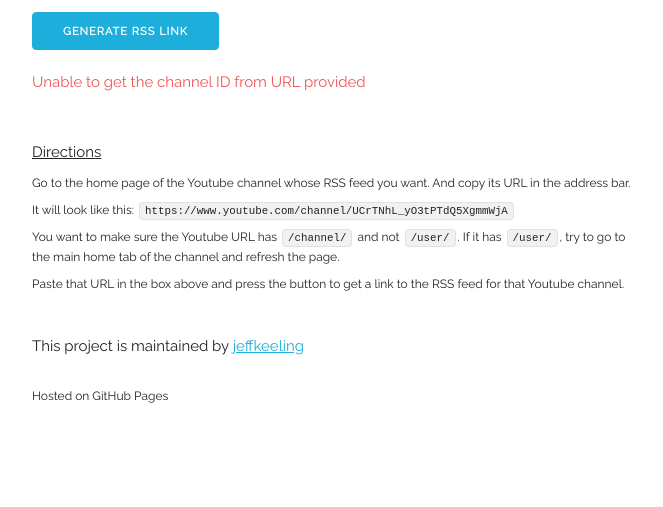
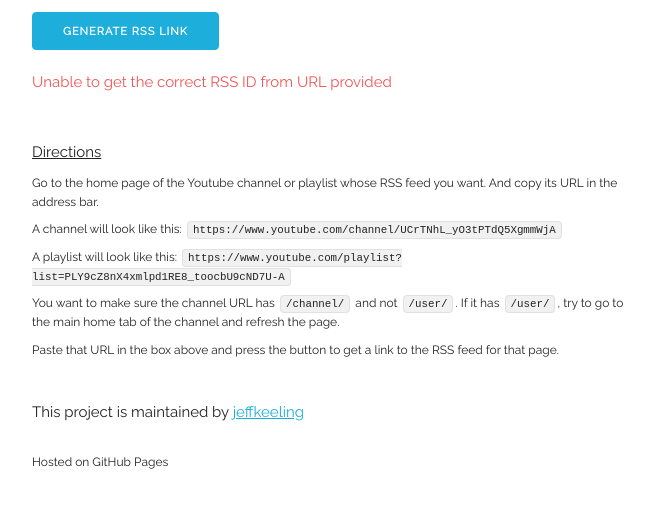
Before and after one commit to jeffkeeling/youtube_rss_extractor, a plain HTML site: page index.html in a window 1280 px wide. Both pictures are taken after typing "Sample" into the empty fields and a click on the input "generate RSS link". Shown: the part 161-668 px from the top of the page, without its empty margins (308-971 px from the left). Drawn offline with Linux system fonts and the light colour scheme.

```diff
--- a/index.html
+++ b/index.html
@@ -25,7 +25,7 @@
             <form id="youtube-form">
                 <div class="row">
                     <div class="twelve columns">
-                        <input class="u-full-width" id="user-input" type="text" placeholder=" youtube channel URL here">
+                        <input class="u-full-width" id="user-input" type="text" placeholder=" youtube URL here">
                     </div>
                 </div>
                 <input class="button-primary" type="submit" value="generate RSS link">
@@ -44,10 +44,11 @@
 
         <section class="directions">
             <h6>Directions</h6>
-            <p>Go to the home page of the Youtube channel whose RSS feed you want. And copy its URL in the address bar.</p>
-            <p>It will look like this: <code>https://www.youtube.com/channel/UCrTNhL_yO3tPTdQ5XgmmWjA</code>
-            <p>You want to make sure the Youtube URL has <code>/channel/</code> and not <code>/user/</code>. If it has <code>/user/</code>, try to go to the main home tab of the channel and refresh the page. </p>
-            <p>Paste that URL in the box above and press the button to get a link to the RSS feed for that Youtube channel.
+            <p>Go to the home page of the Youtube channel or playlist whose RSS feed you want. And copy its URL in the address bar.</p>
+            <p>A channel will look like this: <code>https://www.youtube.com/channel/UCrTNhL_yO3tPTdQ5XgmmWjA</code>
+            <p>A playlist will look like this: <code>https://www.youtube.com/playlist?list=PLY9cZ8nX4xmlpd1RE8_toocbU9cND7U-A</code>
+            <p>You want to make sure the channel URL has <code>/channel/</code> and not <code>/user/</code>. If it has <code>/user/</code>, try to go to the main home tab of the channel and refresh the page. </p>
+            <p>Paste that URL in the box above and press the button to get a link to the RSS feed for that page.
         </section>
 
         <footer>
--- a/javascripts/extractRSS.js
+++ b/javascripts/extractRSS.js
@@ -5,26 +5,37 @@
     rssContainer = document.getElementById('rss-container'),
 
     showError = function() {
-        error.innerHTML = 'Unable to get the channel ID from URL provided';
+        error.innerHTML = 'Unable to get the correct RSS ID from URL provided';
 
         // remove hidden class
         error.className = '';
     },
 
-    showRssUrl = function(channelId) {
+    getChannelUrl = function(channelId) {
         var rssUrl = 'https://www.youtube.com/feeds/videos.xml?channel_id=' + channelId;
-        rssLink.innerHTML = rssUrl;
+        showUrl(rssUrl);
+    },
 
+    getPlaylistUrl = function(playlistId) {
+        var rssUrl = 'https://www.youtube.com/feeds/videos.xml?playlist_id=' + playlistId;
+        showUrl(rssUrl);
+    },
+
+    showUrl = function(url) {
+        rssLink.innerHTML = url;
         // remove hidden class
         rssContainer.className = '';
-
     },
 
-    getChannelId = function(url) {
-        var channelMatch = url.match(/\/channel\/([a-zA-Z0-9_]+)/);
+    getRssId = function(url) {
+
+        var channelMatch = url.match(/\/channel\/([a-zA-Z0-9_-]+)/),
+            playlistMatch = url.match(/\/playlist\?list=([a-zA-Z0-9_-]+)/);
 
         if (channelMatch) {
-            showRssUrl(channelMatch[1]);
+            getChannelUrl(channelMatch[1]);
+        } else if (playlistMatch) {
+            getPlaylistUrl(playlistMatch[1]);
         } else {
             showError();
         }
@@ -43,7 +54,7 @@
         error.className = 'hidden';
         rssContainer.className = 'hidden';
 
-        getChannelId(url);
+        getRssId(url);
     };
 
 if (form.addEventListener) {
```
Also changed, not shown: 1 other file.
